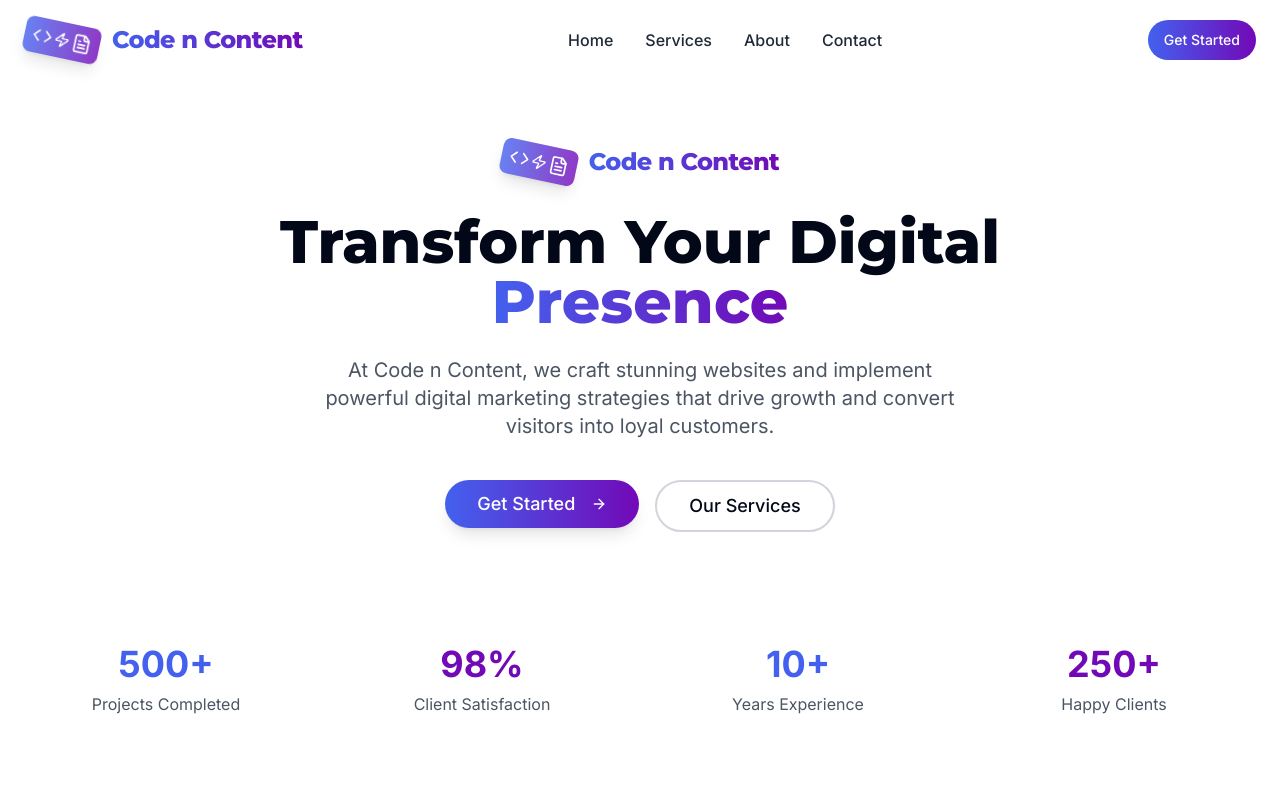
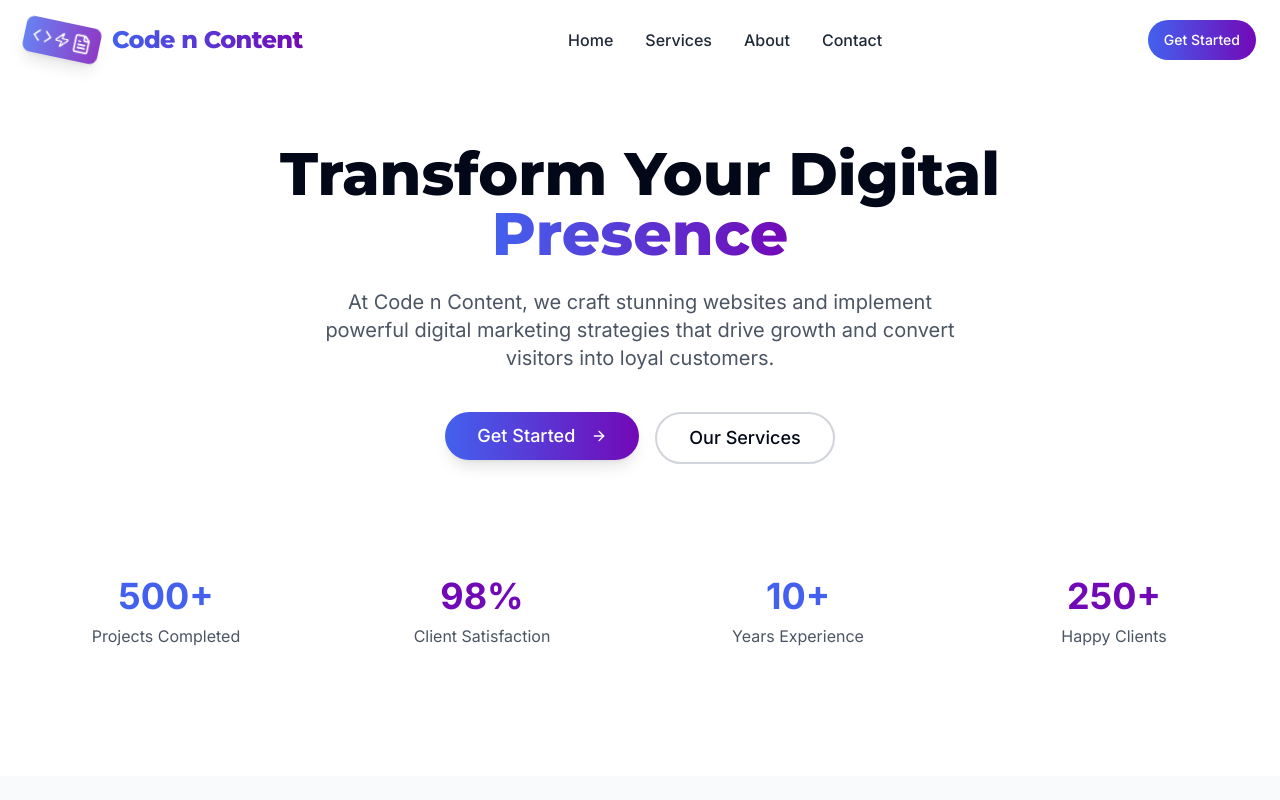
Before and after one commit to gopalagrawal1721/accernity-web-spark, a React (Vite) app: page / in a window 1280 px wide. Shown: the top 800 px of the page. Built offline with nearby package versions, Linux system fonts and the light colour scheme.

Commit message:
Remove logo from hero section
Remove the logo from the hero section of the website.

```diff
--- a/src/components/home/Hero.tsx
+++ b/src/components/home/Hero.tsx
@@ -1,5 +1,6 @@
+
 import { Button } from "@/components/ui/button";
-import { ArrowRight, Code, FileText, Zap, Sparkles } from "lucide-react";
+import { ArrowRight } from "lucide-react";
 import { Link } from "react-router-dom";
 
 const Hero = () => {
@@ -8,15 +9,6 @@ const Hero = () => {
       <div className="absolute inset-0 hero-pattern"></div>
       <div className="container mx-auto px-4 md:px-6 relative">
         <div className="max-w-4xl mx-auto text-center">
-          <div className="flex items-center justify-center mb-8">
-            <div className="relative mr-3 flex items-center justify-center bg-gradient-to-r from-brand-blue to-brand-purple p-2 rounded-lg transform rotate-12 shadow-lg">
-              <div className="absolute inset-0 bg-white opacity-20 rounded-lg"></div>
-              <Code className="text-white z-10" size={20} />
-              <Zap className="text-white z-10 mx-0.5" size={16} />
-              <FileText className="text-white z-10" size={20} />
-            </div>
-            <span className="font-montserrat font-extrabold text-transparent bg-clip-text bg-gradient-to-r from-brand-blue to-brand-purple tracking-tight text-2xl">Code n Content</span>
-          </div>
           <h1 className="text-4xl md:text-5xl lg:text-6xl font-montserrat font-extrabold leading-tight mb-6 animate-fade-in">
             Transform Your Digital <span className="gradient-text">Presence</span>
           </h1>
```
